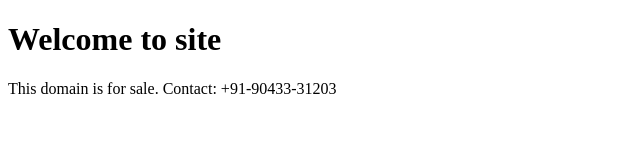
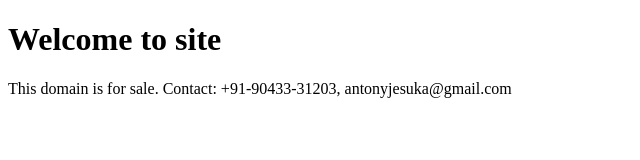
Before and after one commit to JesuMaha/website-demo, a plain HTML site: page index.html in a window 1280 px wide. Shown: the whole page, without its empty margins (0-640 px from the left). Drawn offline with Linux system fonts and the light colour scheme.

Commit message:
Update index.html

```diff
--- a/index.html
+++ b/index.html
@@ -7,6 +7,6 @@
 </head>
 <body>
     <h1>Welcome to site</h1>
-    <p>This domain is for sale. Contact: +91-90433-31203</p>
+    <p>This domain is for sale. Contact: +91-90433-31203, antonyjesuka@gmail.com </p>
 </body>
 </html>
```
